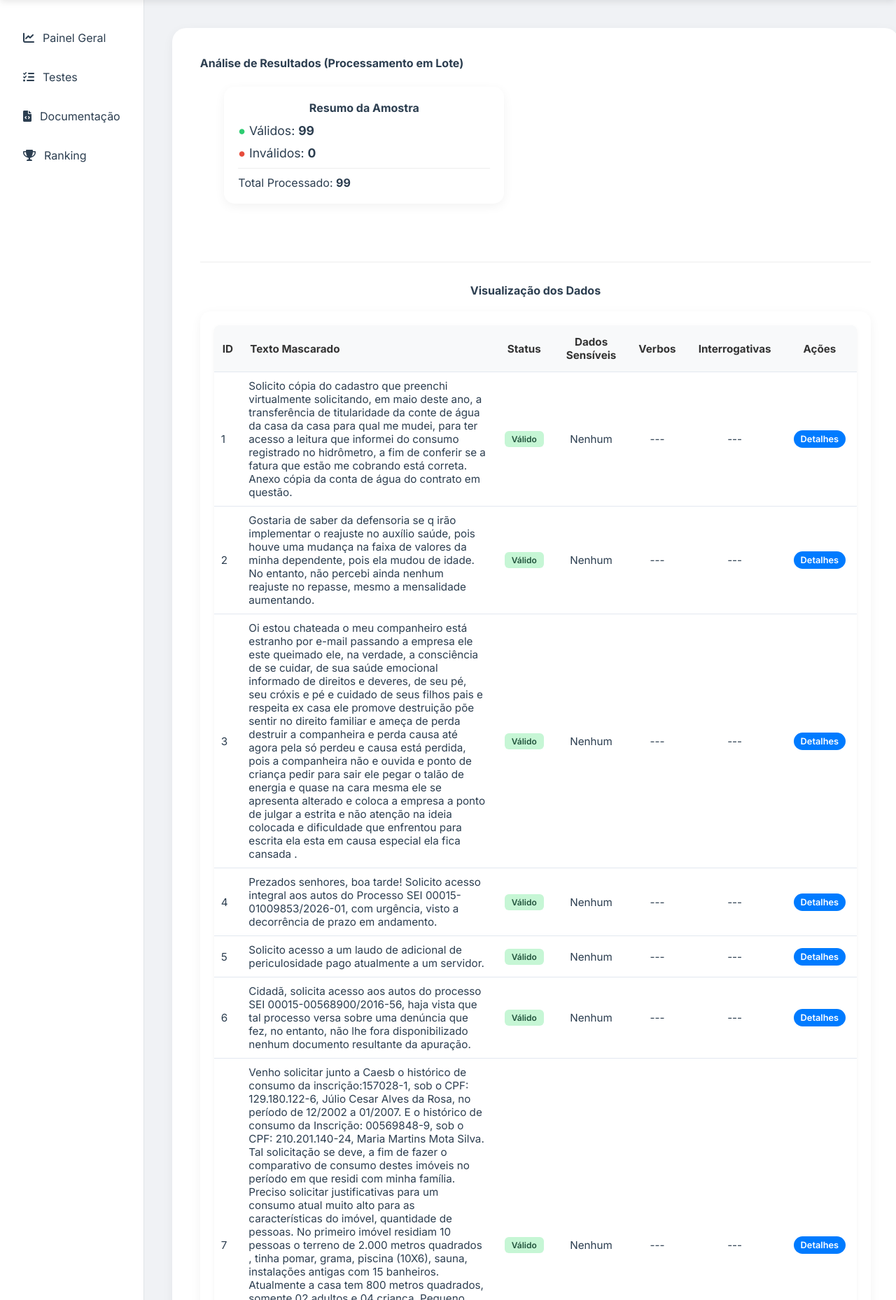
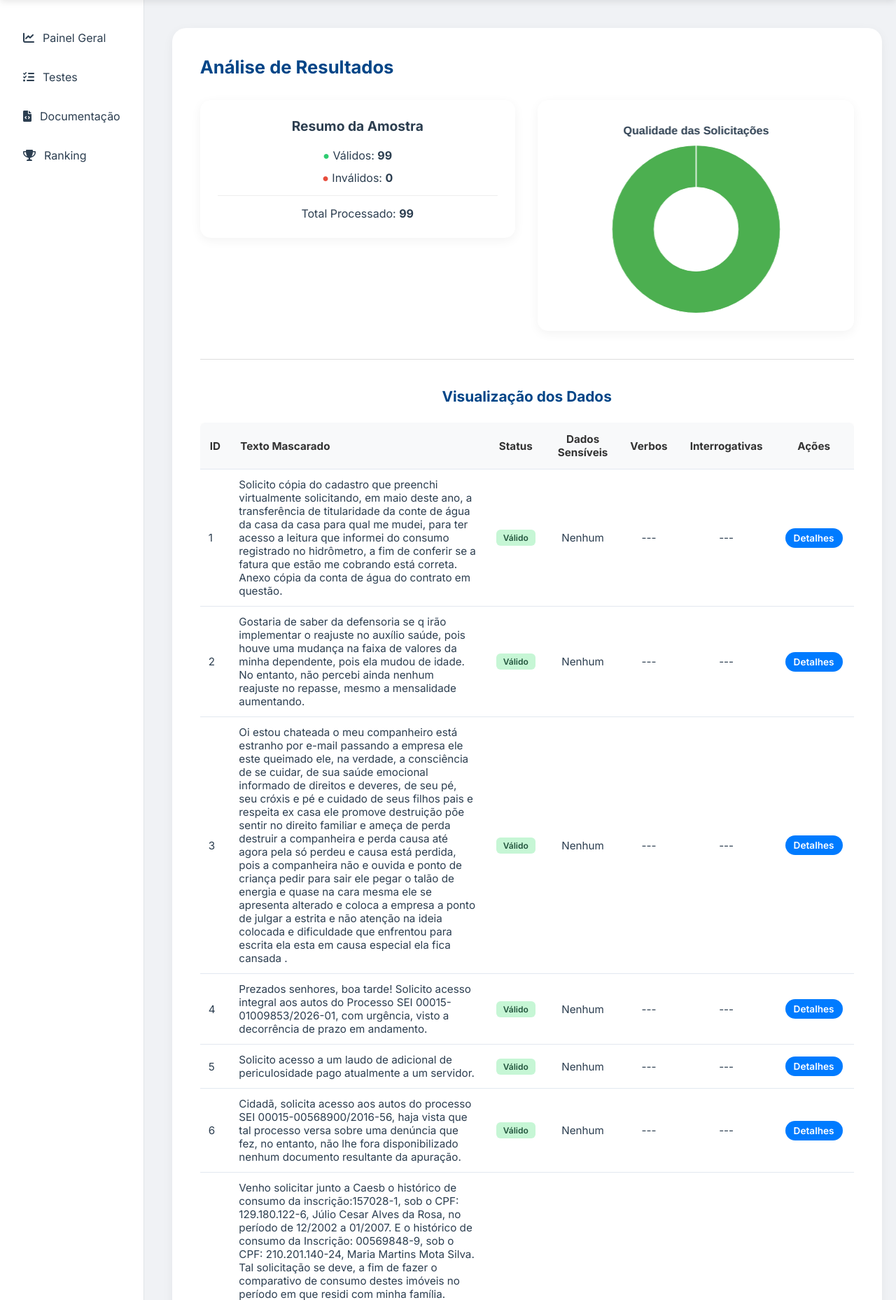
Before and after one commit to KD-Devz/Hackathon_Controle_Social_Desafio_Participa_DF, a Flask app: page /lista_de_testes in a window 1280 px wide; the page is wider, and only the part inside the window is pictured. Shown: the part 70-1928 px from the top of that part at 70% size. Run offline with Flask 3, Linux system fonts and the light colour scheme; a map, chart or similar area stays blank; parts of the project's set-up code (start-up, migrations or seed data) failed here and were passed over.

Commit message:
Refactor(Layout): Concertando graficos

```diff
--- a/templates/base.html
+++ b/templates/base.html
@@ -5,6 +5,7 @@
     <title>{% block title %} Hackathon | Controle Social {% endblock %}</title>
     <meta name="viewport" content="width=device-width,initial-scale=1">
 
+    <!-- Fonts e CSS -->
     <link rel="preconnect" href="https://fonts.googleapis.com">
     <link rel="preconnect" href="https://fonts.gstatic.com" crossorigin>
     <link href="https://fonts.googleapis.com/css2?family=Inter:wght@300;400;600;700&display=swap" rel="stylesheet">
@@ -17,6 +18,7 @@
 <body>
 
 <div class="app-container">
+    <!-- Navbar -->
     <header class="navbar">
         <div class="navbar-brand">
             <i class="fas fa-shield-halved"></i>
@@ -24,10 +26,8 @@
         </div>
 
         <div class="navbar-user">
-            {# Lógica de Sessão: Se o user_id existir, mostra Perfil e Sair #}
             {% if session.get('user_id') %}
             <div style="display: flex; align-items: center; gap: 15px;">
-
                 <a href="{{ url_for('perfil.pagina_meu_perfil') }}" class="btn-perfil-nav"
                    style="color: white; text-decoration: none; font-weight: 500; display: flex; align-items: center; gap: 8px;">
                     <i class="fas fa-user-circle"></i>
@@ -48,6 +48,7 @@
         </div>
     </header>
 
+    <!-- Layout principal -->
     <div class="main-layout">
         <aside class="sidebar">
             <nav class="side-menu">
@@ -84,7 +85,6 @@
             {% if messages %}
             <div class="flash-messages">
                 {% for category, message in messages %}
-                {# Mostra apenas a última mensagem para não encher a tela #}
                 {% if loop.last %}
                 <div class="alert alert-{{ category }}"
                      style="padding: 10px; margin-bottom: 20px; border-radius: 5px; background-color: {% if category == 'success' %}#d4edda{% else %}#f8d7da{% endif %};">
@@ -102,7 +102,10 @@
         </main>
     </div>
 
-   {% extends "includes/footer.html" %}
+    <!-- Footer incluído corretamente -->
+    {% include "includes/footer.html" %}
+
+</div>
 
 {% block scripts %}{% endblock %}
 </body>
--- a/templates/testes/pagina_testes.html
+++ b/templates/testes/pagina_testes.html
@@ -5,80 +5,78 @@
 {% block main %}
 <section class="content">
   <!-- Cabeçalho -->
-  <div style="display:flex;justify-content:space-between;align-items:center;margin-bottom:24px;">
-    <h4 style="margin:0;">Análise de Resultados (Processamento em Lote)</h4>
+  <div style="display: flex; justify-content: space-between; align-items: center; margin-bottom: 32px;">
+    <h2 style="margin: 0; font-size: 1.6rem; color: var(--primary);">Análise de Resultados</h2>
   </div>
 
-  <!-- Duas colunas centralizadas -->
-  <div style="display:grid;grid-template-columns: 1fr 1fr;gap:20px;align-items:start;justify-items:center;margin-bottom:30px;">
-    <!-- Coluna 1: Legenda -->
-    <div class="card" style="width:100%;max-width:400px;padding:20px;text-align:center;">
-      <h4 style="font-size:1rem;color:var(--muted-text);margin-bottom:12px;">Resumo da Amostra</h4>
-      <ul style="list-style:none;padding:0;margin:0;text-align:left;">
-        <li style="margin-bottom:10px;font-size:1.1rem;">
-          <span style="color:var(--success);font-weight:bold;">●</span> Válidos: <strong>{{ total_validos }}</strong>
+  <!-- Resumo + Gráfico -->
+  <div style="display: grid; grid-template-columns: 1fr 1fr; gap: 30px; align-items: start; margin-bottom: 40px;">
+    <!-- Resumo da Amostra -->
+    <div class="card" style="padding: 25px; max-width: 450px;">
+      <h3 style="font-size: 1.2rem; color: var(--text-main); margin-bottom: 20px;">Resumo da Amostra</h3>
+      <ul style="list-style: none; padding: 0; margin: 0; font-size: 1rem;">
+        <li style="margin-bottom: 12px;">
+          <span style="color: var(--success); font-weight: bold;">●</span> Válidos: <strong>{{ total_validos }}</strong>
         </li>
-        <li style="margin-bottom:10px;font-size:1.1rem;">
-          <span style="color:var(--danger);font-weight:bold;">●</span> Inválidos: <strong>{{ total_invalidos }}</strong>
+        <li style="margin-bottom: 12px;">
+          <span style="color: var(--danger); font-weight: bold;">●</span> Inválidos: <strong>{{ total_invalidos }}</strong>
         </li>
-        <li style="border-top:1px solid #eee;margin-top:10px;padding-top:10px;">
+        <li style="border-top: 1px solid #eee; margin-top: 15px; padding-top: 15px;">
           Total Processado: <strong>{{ total_testes }}</strong>
         </li>
       </ul>
     </div>
 
-    <!-- Coluna 2: Gráfico -->
-    <div style="width:100%;max-width:300px;display:flex;justify-content:center;">
-      <canvas id="graficoStatus" width="220" height="220"></canvas>
+    <!-- Gráfico -->
+    <div class="card" style="padding: 25px; display: flex; justify-content: center; align-items: center;">
+      <canvas id="graficoStatus" width="280" height="280"></canvas>
     </div>
   </div>
 
-  <hr style="margin:30px 0;border:0;border-top:1px solid #eee;">
+  <hr style="margin: 40px 0; border: 0; border-top: 1px solid #ddd;">
 
-  <!-- Visualização dos Dados -->
-  <h4 style="text-align:center;margin-bottom:20px;">Visualização dos Dados</h4>
+  <!-- Tabela de Resultados -->
+  <h3 style="text-align: center; margin-bottom: 25px; color: var(--primary); font-size: 1.3rem;">Visualização dos Dados</h3>
 
-  <div style="display:flex;justify-content:center;">
-    <div style="width:100%;max-width:1200px;">
-      <div class="card" style="padding:20px;overflow-x:auto;">
-        <table class="table" style="width:100%;border-collapse:collapse;">
+  <div style="overflow-x: auto;">
+    <table class="table" style="width: 100%; border-collapse: collapse;">
       <thead>
-            <tr style="background:#f8f9fa;">
+        <tr style="background: #f8f9fa;">
           {% for col in cabecalho %}
-                <th style="padding:12px;text-align:left;">{{ col }}</th>
+            <th style="padding: 14px; text-align: left;">{{ col }}</th>
           {% endfor %}
-              <th style="text-align:center;">Status</th>
-              <th style="text-align:center;">Dados Sensíveis</th>
-              <th style="text-align:center;">Verbos</th>
-              <th style="text-align:center;">Interrogativas</th>
-              <th style="text-align:center;">Ações</th>
+          <th style="text-align: center;">Status</th>
+          <th style="text-align: center;">Dados Sensíveis</th>
+          <th style="text-align: center;">Verbos</th>
+          <th style="text-align: center;">Interrogativas</th>
+          <th style="text-align: center;">Ações</th>
         </tr>
       </thead>
       <tbody>
         {% for linha in dados %}
-            <tr style="border-top:1px solid #eee;">
+        <tr style="border-top: 1px solid #eee;">
           {% for valor in linha.campos %}
-                <td class="small" style="padding:10px;text-align:left;">{{ valor }}</td>
+            <td class="small" style="padding: 12px; text-align: left;">{{ valor }}</td>
           {% endfor %}
-              <td style="text-align:center;">
+          <td style="text-align: center;">
             {% if linha.status == "Inválido" %}
               <span class="badge badge-danger">Inválido</span>
             {% else %}
               <span class="badge badge-success">Válido</span>
             {% endif %}
           </td>
-              <td style="text-align:center;">
+          <td style="text-align: center;">
             {% if linha.encontrados %}
-                  <span style="color:var(--danger);">{{ linha.encontrados | join(', ') }}</span>
+              <span style="color: var(--danger); font-weight: 500;">{{ linha.encontrados | join(', ') }}</span>
             {% else %}
               <span class="muted">Nenhum</span>
             {% endif %}
           </td>
-              <td style="text-align:center;">{{ linha.verbos | join(', ') if linha.verbos else '---' }}</td>
-              <td style="text-align:center;">{{ linha.interrogativas | join(', ') if linha.interrogativas else '---' }}</td>
-              <td style="text-align:center;">
+          <td style="text-align: center;">{{ linha.verbos | join(', ') if linha.verbos else '---' }}</td>
+          <td style="text-align: center;">{{ linha.interrogativas | join(', ') if linha.interrogativas else '---' }}</td>
+          <td style="text-align: center;">
             <a href="{{ url_for('testes_detalhados.pagina_teste_detalhado', linha=' '.join(linha.campos), id=loop.index) }}"
-                   class="btn-primary" style="padding:5px 10px;font-size:0.8rem;">
+               class="btn-primary" style="padding: 6px 12px; font-size: 0.85rem;">
               Detalhes
             </a>
           </td>
@@ -86,8 +84,6 @@
         {% endfor %}
       </tbody>
     </table>
-      </div>
-    </div>
   </div>
 </section>
 {% endblock %}
@@ -102,20 +98,23 @@ document.addEventListener('DOMContentLoaded', function() {
     data: {
       labels: ['Válidos', 'Inválidos'],
       datasets: [{
+        label: 'Participa DF',
         data: [{{ total_validos }}, {{ total_invalidos }}],
-        backgroundColor: ['#32CD32', '#DC143C'],
-        borderWidth: 2,
+        backgroundColor: ['#4CAF50', '#F44336'], // verde e vermelho mais suaves
+        borderWidth: 1,
         borderColor: '#ffffff'
       }]
     },
     options: {
-      responsive: false,
+      responsive: true,
       maintainAspectRatio: false,
       plugins: {
-        legend: { display: false },
+        legend: { display: false }, // legenda desativada
         title: {
           display: true,
-          text: 'Qualidade das Solicitações'
+          text: 'Qualidade das Solicitações',
+          font: { size: 16 },
+          color: '#2c3e50'
         }
       }
     }
```
Lines whose indentation alone changed are shown as unchanged.
